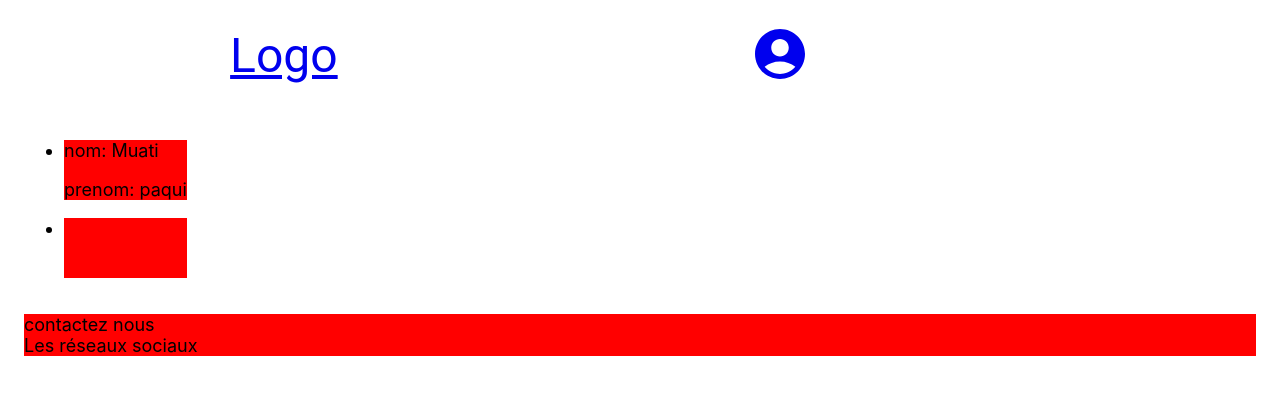
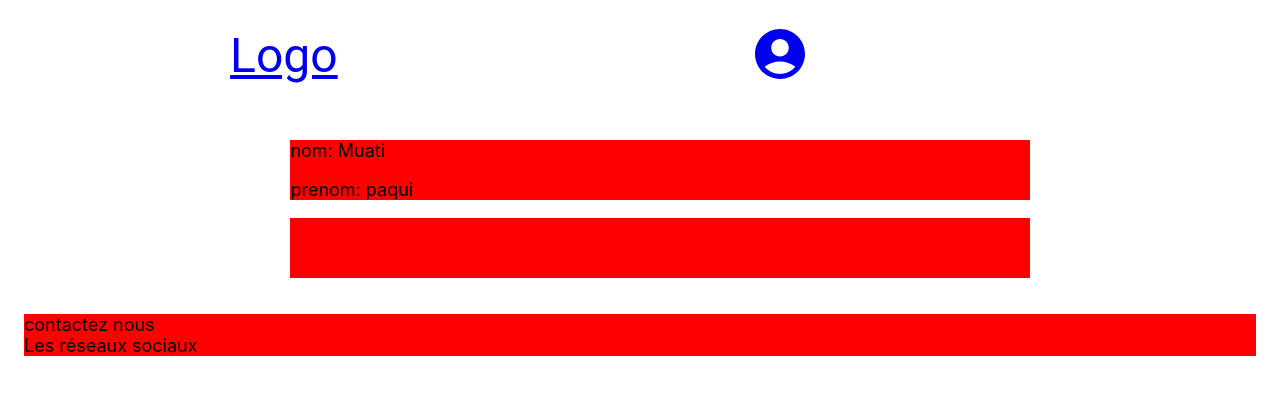
Before and after one commit to XadosIV/UrbanPark_ProjetS4, a React (Create React App) app in the folder client/: page /listePlanningGardiens in a window 1280 px wide. Shown: the top 394 px of the page. Built offline with nearby package versions, Linux system fonts and the light colour scheme; no server answers.

Commit message:
ajout de styles

```diff
--- a/client/src/components/liste.jsx
+++ b/client/src/components/liste.jsx
@@ -2,16 +2,16 @@ import React, { useEffect } from "react";
 
 export function Liste(element, funct, list) {
 
-	return (<div style={{display:"flex", flexWrap:"wrap"}}>
-		<ul>
+	return (<div style={{display:"flex", flexWrap:"wrap", justifyContent:"center"}}>
+		<ul style={{minWidth:"60%", maxWidth:"100%"}}>
 			{
 				list.map((info, index) => (
-					<li onClick={funct} style={{backgroundColor:"red", flex:"800px"}}>
+					<li onClick={funct} style={{backgroundColor:"red", listStyle:"none"}}>
 						{element(info)}
 					</li>
 				))
 			}
 		</ul>
-		<div id="container" style={{backgroundColor:"blue"}}></div>
+		<div id="container" style={{backgroundColor:"blue", maxWidth:"30%", transitionDuration:"0.5s"}}></div>
 	</div>)
 }
```
